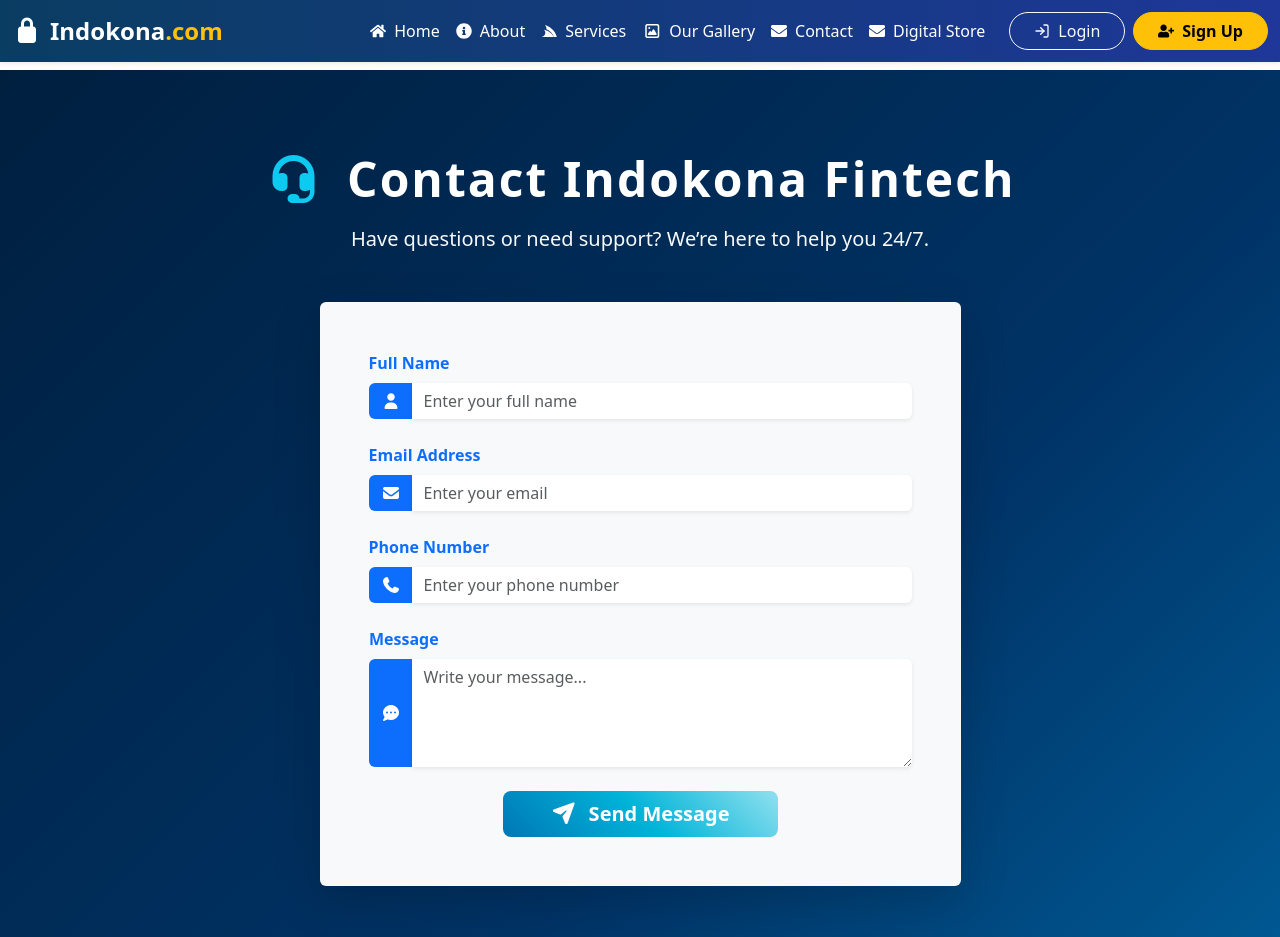
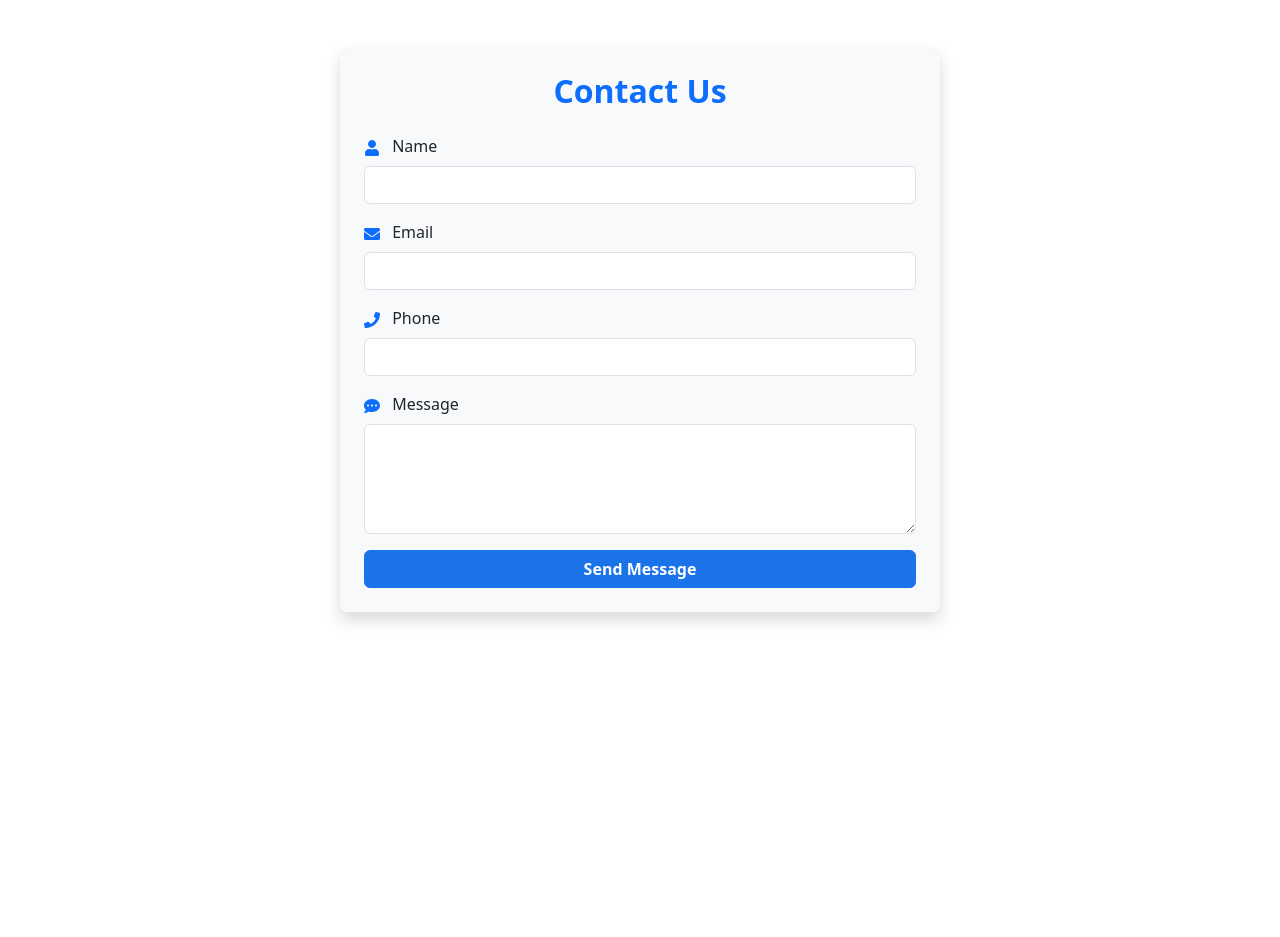
Before and after one commit to Tarunshakya1999/indokonafrontend, a React (Vite) app: page /contact in a window 1280 px wide. Shown: the top 937 px of the page. After the commit the page ends 800 px from the top, so only its background shows below. Built offline with nearby package versions, Linux system fonts and the light colour scheme.

Commit message:
N8987tgy98897987j

```diff
--- a/src/ContactForm.jsx
+++ b/src/ContactForm.jsx
@@ -1,220 +1,110 @@
-import React, { useState, useEffect } from "react";
+import React, { useState } from "react";
 import axios from "axios";
-import AOS from "aos";
-import "aos/dist/aos.css";
-import Navbar from "./Nav";
-import Footer from "./Footer";
+import "bootstrap/dist/css/bootstrap.min.css";
+import { FaUser, FaEnvelope, FaPhone, FaCommentDots } from "react-icons/fa";
 
 const ContactForm = () => {
-  const [form, setForm] = useState({
+  const [formData, setFormData] = useState({
     name: "",
     email: "",
     phone: "",
     message: "",
   });
+
   const [status, setStatus] = useState("");
 
-  useEffect(() => {
-    AOS.init({ duration: 1200, once: true });
-  }, []);
-
   const handleChange = (e) => {
-    setForm({ ...form, [e.target.name]: e.target.value });
+    setFormData({ ...formData, [e.target.name]: e.target.value });
   };
 
   const handleSubmit = async (e) => {
     e.preventDefault();
+    setStatus("Sending...");
+
     try {
-      const res = await axios.post(
-        "https://indokonabackend-1.onrender.com/api/contact/",
-        form
-      );
-      setStatus(res.data.msg);
-      setForm({ name: "", email: "", phone: "", message: "" });
-    } catch (err) {
-      setStatus("❌ Failed to send message. Try again later.");
+      await axios.post("https://indokonabackend-1.onrender.com/api/contact/", formData, {
+        headers: { "Content-Type": "application/json" },
+      });
+      setStatus("✅ Message sent successfully!");
+      setFormData({ name: "", email: "", phone: "", message: "" });
+    } catch (error) {
+      console.error("Error:", error);
+      setStatus("❌ Failed to send message. Try again.");
     }
   };
 
-  useEffect(() => {
-    if (status) {
-      const timer = setTimeout(() => setStatus(""), 2500);
-      return () => clearTimeout(timer);
-    }
-  }, [status]);
+  return (
+    <div className="container my-5 p-4 bg-light rounded shadow" style={{ maxWidth: "600px" }}>
+      <h2 className="text-center mb-4 fw-bold text-primary">Contact Us</h2>
 
-  return (
-    <>
-      <Navbar />
-      <div
-        style={{
-          background: "linear-gradient(135deg, #001f3f, #003366, #0077b6)",
-          minHeight: "100vh",
-          color: "white",
-          paddingTop: "80px",
-        }}
-      >
-        {/* Header Section */}
-        <div className="text-center mb-5" data-aos="fade-down">
-          <h1 className="fw-bold display-5 mb-3" style={{ letterSpacing: "2px" }}>
-            <i className="fas fa-headset me-2 text-info"></i> Contact Indokona Fintech
-          </h1>
-          <p className="lead text-light">
-            Have questions or need support? We’re here to help you 24/7.
-          </p>
-        </div>
-
-        {/* Status Message */}
-        {status && (
-          <div className="alert alert-info text-center w-75 mx-auto shadow-lg">
-            {status}
-          </div>
-        )}
-
-        {/* Contact Form */}
-        <div className="container">
-          <div className="row justify-content-center">
-            <div className="col-md-7">
-              <form
-                onSubmit={handleSubmit}
-                className="p-5 rounded shadow-lg bg-light text-dark"
-                data-aos="zoom-in"
-                style={{
-                  backdropFilter: "blur(10px)",
-                  border: "1px solid rgba(255,255,255,0.2)",
-                  borderRadius: "20px",
-                }}
-              >
+      <form onSubmit={handleSubmit}>
         {/* Name */}
-                <div className="mb-4">
-                  <label className="form-label fw-semibold text-primary">
-                    Full Name
+        <div className="mb-3">
+          <label className="form-label">
+            <FaUser className="me-2 text-primary" /> Name
           </label>
-                  <div className="input-group">
-                    <span className="input-group-text bg-primary text-white border-0">
-                      <i className="fas fa-user"></i>
-                    </span>
           <input
             type="text"
             name="name"
-                      className="form-control border-0 shadow-sm"
-                      placeholder="Enter your full name"
-                      value={form.name}
+            className="form-control"
+            value={formData.name}
             onChange={handleChange}
             required
           />
         </div>
-                </div>
 
         {/* Email */}
-                <div className="mb-4">
-                  <label className="form-label fw-semibold text-primary">
-                    Email Address
+        <div className="mb-3">
+          <label className="form-label">
+            <FaEnvelope className="me-2 text-primary" /> Email
           </label>
-                  <div className="input-group">
-                    <span className="input-group-text bg-primary text-white border-0">
-                      <i className="fas fa-envelope"></i>
-                    </span>
           <input
             type="email"
             name="email"
-                      className="form-control border-0 shadow-sm"
-                      placeholder="Enter your email"
-                      value={form.email}
+            className="form-control"
+            value={formData.email}
             onChange={handleChange}
             required
           />
         </div>
-                </div>
 
         {/* Phone */}
-                <div className="mb-4">
-                  <label className="form-label fw-semibold text-primary">
-                    Phone Number
+        <div className="mb-3">
+          <label className="form-label">
+            <FaPhone className="me-2 text-primary" /> Phone
           </label>
-                  <div className="input-group">
-                    <span className="input-group-text bg-primary text-white border-0">
-                      <i className="fas fa-phone"></i>
-                    </span>
           <input
-                      type="tel"
+            type="text"
             name="phone"
-                      className="form-control border-0 shadow-sm"
-                      placeholder="Enter your phone number"
-                      value={form.phone}
+            className="form-control"
+            value={formData.phone}
             onChange={handleChange}
             required
           />
         </div>
-                </div>
 
         {/* Message */}
-                <div className="mb-4">
-                  <label className="form-label fw-semibold text-primary">
-                    Message
+        <div className="mb-3">
+          <label className="form-label">
+            <FaCommentDots className="me-2 text-primary" /> Message
           </label>
-                  <div className="input-group">
-                    <span className="input-group-text bg-primary text-white border-0">
-                      <i className="fas fa-comment-dots"></i>
-                    </span>
           <textarea
             name="message"
-                      className="form-control border-0 shadow-sm"
+            className="form-control"
             rows="4"
-                      placeholder="Write your message..."
-                      value={form.message}
+            value={formData.message}
             onChange={handleChange}
             required
           ></textarea>
         </div>
+
+        <button type="submit" className="btn btn-primary w-100 fw-bold">
+          Send Message
+        </button>
+      </form>
+
+      {status && <p className="text-center mt-3">{status}</p>}
     </div>
-
-                {/* Submit Button */}
-                <div className="text-center mt-4">
-                  <button
-                    type="submit"
-                    className="btn btn-lg px-5 text-white"
-                    style={{
-                      background:
-                        "linear-gradient(45deg, #0077b6, #00b4d8, #90e0ef)",
-                      border: "none",
-                      fontWeight: "600",
-                      transition: "transform 0.3s ease",
-                    }}
-                    onMouseEnter={(e) =>
-                      (e.target.style.transform = "scale(1.05)")
-                    }
-                    onMouseLeave={(e) =>
-                      (e.target.style.transform = "scale(1)")
-                    }
-                  >
-                    <i className="fas fa-paper-plane me-2"></i> Send Message
-                  </button>
-                </div>
-              </form>
-            </div>
-          </div>
-
-          {/* Contact Info Section */}
-          <div
-            className="text-center text-light mt-5"
-            data-aos="fade-up"
-            style={{ lineHeight: "1.8" }}
-          >
-            <h4 className="fw-bold mb-3 text-info">Get in Touch</h4>
-            <p>
-              📍 <b>Head Office:</b> Indokona Credit Bazar Pvt. Ltd., New Delhi, India
-              <br />
-              📞 <b>Phone:</b> +91-9876543210
-              <br />
-              📧 <b>Email:</b> support@indokona.com
-            </p>
-          </div>
-        </div>
-
-        <Footer />
-      </div>
-    </>
   );
 };
 
--- a/src/Services.jsx
+++ b/src/Services.jsx
@@ -5,6 +5,7 @@ import 'bootstrap/dist/css/bootstrap.min.css';
 import { Link } from 'react-router-dom';
 // import Navbar from './Nav';
 import "./App.css";
+import Navbar from "./Nav"
 
 
 const IndokonaServicesPage = () => {
@@ -52,10 +53,13 @@ const IndokonaServicesPage = () => {
   return (
     <>
       {/* <Navbar /> */}
+      <Navbar/>
 
       {/* Hero Section */}
       <header className="hero-section text-white text-center py-6" data-aos="fade-down">
+
         <div className="container">
+
           <p className="lead text-uppercase fw-semibold mb-2">The Digital Ecosystem</p>
           <h1 className="display-3 fw-bolder mb-3">Explore All Indokona Products & Services ✨</h1>
           <p className="lead fw-light opacity-75 mx-auto mb-4" style={{ maxWidth: '700px' }}>
```
Lines whose indentation alone changed are shown as unchanged.
